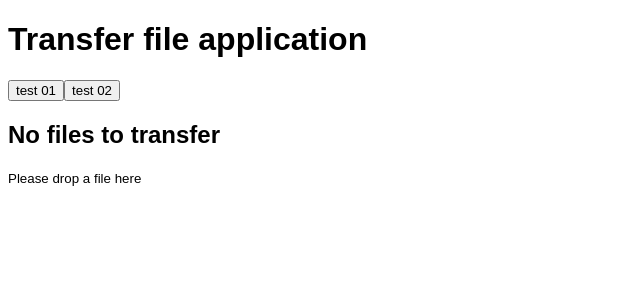
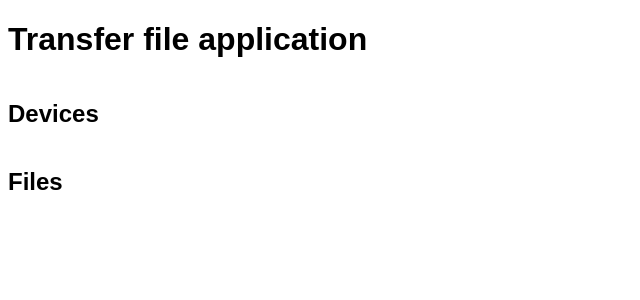
Before and after one commit to pettmatt/local-file-transfer, a React (Vite) app in the folder react-interface/: page / in a window 1280 px wide. Shown: the top 300 px of the page, without its empty margins (0-640 px from the left). Built offline with nearby package versions, Linux system fonts and the light colour scheme.

Commit message:
Feature web interface (4) prototype base for the interface is done

```diff
--- a/react-interface/package.json
+++ b/react-interface/package.json
@@ -10,6 +10,12 @@
     "preview": "vite preview"
   },
   "dependencies": {
+    "@emotion/react": "^11.11.1",
+    "@emotion/styled": "^11.11.0",
+    "@fontsource/roboto": "^5.0.8",
+    "@mui/icons-material": "^5.14.3",
+    "@mui/joy": "^5.0.0-beta.2",
+    "@mui/material": "^5.14.5",
     "react": "^18.2.0",
     "react-dom": "^18.2.0"
   },
--- a/react-interface/src/App.tsx
+++ b/react-interface/src/App.tsx
@@ -1,24 +1,49 @@
+import { ReactNode } from "react"
+import FileList from "./components/file-list"
 import DeviceList from "./components/device-list"
-import FileList from "./components/file-list"
+import FileReceiver from "./components/file-receiver"
+import ExtendableContainer from "./components/custom-components/extendable-container"
+import AutoExtendableContainer from "./components/custom-components/auto-extendable-container"
 
 const App = () => {
   const devices = [
     {
-        id: 0,
-        localIp: "test 01"
+      name: "test 01"
     },
     {
-        id: 1,
-        localIp: "test 02"
+      name: "test 02"
     }
-  ];
+  ]
+
+  const filesReceived = []
+
+  const fileReceiverHeader: ReactNode = (
+    <h2>Files received</h2>
+  )
+
+  const deviceListsHeader: ReactNode = (
+    <h2>Devices</h2>
+  )
+
+  const fileListsHeader: ReactNode = (
+    <h2>Files</h2>
+  )
 
   return (
     <>
       <h1>Transfer file application</h1>
 
-      <DeviceList devices={ devices } />
-      <FileList devices={ devices } files={ [] } />
+      <AutoExtendableContainer header={ fileReceiverHeader } manualSwitch={ false }>
+        <FileReceiver fileReceived={ filesReceived } />
+      </AutoExtendableContainer>
+
+      <ExtendableContainer header={ deviceListsHeader }>
+        <DeviceList devices={ devices } />
+      </ExtendableContainer>
+
+      <ExtendableContainer header={ fileListsHeader }>
+        <FileList devices={ devices } files={ [] } />
+      </ExtendableContainer>
     </>
   )
 }
--- /dev/null
+++ b/react-interface/src/components/custom-components/auto-extendable-container.tsx
@@ -0,0 +1,33 @@
+import React, { ReactNode } from "react"
+import Collapse from "@mui/material/Collapse"
+
+interface Props {
+    header: ReactNode,
+    children: ReactNode,
+    manualSwitch: boolean
+}
+
+const AutoExtendableContainer: React.FC<Props> = (props: Props) => {
+    const [display, setDisplay] = React.useState(false)
+
+    const handleChange = () => {
+        setDisplay((value) => !value)
+    }
+
+    return (
+        <div className="container extendable">
+            { props.manualSwitch && (
+                <div className="header clickable" onClick={ () => handleChange }>
+                    { props.header }
+                </div>
+            ) }
+
+            {/* Only when the container is opened programmably the component can be closed or opened manually */}
+            <Collapse orientation="vertical" in={ (props.manualSwitch) ? display : props.manualSwitch }>
+                { props.children }
+            </Collapse>
+        </div>
+    )
+}
+
+export default AutoExtendableContainer
--- /dev/null
+++ b/react-interface/src/components/custom-components/extendable-container.tsx
@@ -0,0 +1,29 @@
+import React, { useState, ReactNode } from "react"
+import Collapse from "@mui/material/Collapse"
+
+interface Props {
+    header: ReactNode,
+    children: ReactNode
+}
+
+const ExtendableContainer: React.FC<Props> = (props: Props) => {
+    const [display, setDisplay] = useState(false)
+
+    const handleToggle = () => {
+        console.log("CLICK", display)
+        setDisplay((value) => !value)
+    }
+
+    return (
+        <div className="container extendable">
+            <div className="header clickable" onClick={ handleToggle }>
+                { props.header }
+            </div>
+            <Collapse orientation="vertical" in={ display } /*collapsedSize={ 40 }*/>
+                { props.children }
+            </Collapse>
+        </div>
+    )
+}
+
+export default ExtendableContainer
--- a/react-interface/src/components/device-list.tsx
+++ b/react-interface/src/components/device-list.tsx
@@ -1,21 +1,16 @@
-import { useState } from "react"
+import { List, ListItem, ListItemText} from "@mui/material"
 
-interface DeviceListProps {
+interface Props {
     devices: Array<object>
 }
 
-const DeviceList = (props: DeviceListProps) => {
-    const [devices, setDevices] = useState(props.devices)
-
-    const devicesListed = devices.map(device => (
-        <DeviceItem key={ device.id } device={ device } />
-    ))
+const DeviceList = (props: Props) => {
 
     return (
         <div className="section-container">
-            { devices.length > 0 ? (
+            { props.devices.length > 0 ? (
                 <div className="list-container">
-                    { devicesListed }
+                    <CustomList array={ props.devices } />
                 </div>
             )
             :
@@ -33,19 +28,22 @@ const DeviceList = (props: DeviceListProps) => {
     )
 }
 
-interface DeviceItemProps {
-    device: object
+interface ListProps {
+    array: Array<object>
 }
 
-const DeviceItem = (props: DeviceItemProps) => {
-    const [device, setDevice] = useState(props.device)
+const CustomList = (props: ListProps) => {
 
-    const handleVerify = () => { console.log("Clicked") }
+    const itemList = props.array.map((item, index) => (
+        <ListItem disablePadding key={ index }>
+            <ListItemText primary={ item.name } />
+        </ListItem>
+    ))
 
     return (
-        <button key={ device.id } onClick={ handleVerify }>
-            { device.localIp }
-        </button>
+        <List>
+            { itemList }
+        </List>
     )
 }
 
--- a/react-interface/src/components/file-list.tsx
+++ b/react-interface/src/components/file-list.tsx
@@ -1,4 +1,6 @@
 import { useState } from "react"
+import { styled, Button, SvgIcon } from "@mui/joy"
+import { List, ListItem, ListItemText} from "@mui/material"
 
 interface Props {
     devices: Array<object>,
@@ -9,12 +11,17 @@ const FileList = (props: Props) => {
     const [devices, setDevices] = useState(props.devices)
     const [files, setFiles] = useState(props.files)
 
-    const filesListed = files.map(file => (
-        <>
-        <span>{ file.name }</span>
-        <button key={ file.id }>X</button>
-        </>
-    ))
+    const VisuallyHiddenInput = styled('input')`
+        clip: rect(0 0 0 0);
+        clip-path: inset(50%);
+        height: 1px;
+        overflow: hidden;
+        position: absolute;
+        bottom: 0;
+        left: 0;
+        white-space: nowrap;
+        width: 1px;
+    `
 
     return (
         <>
@@ -22,7 +29,7 @@ const FileList = (props: Props) => {
             <div className="section-container">
                 { files.length > 0 ? (
                     <div className="list-container">
-                        { filesListed }
+                        <CustomList array={ files } />
                     </div>
                 )
                 :
@@ -31,7 +38,31 @@ const FileList = (props: Props) => {
                         <h2>No files to transfer</h2>
                         <p>
                             <small>
-                                Please drop a file here
+                                <span></span>
+                                <Button
+                                    component="label"
+                                    color="neutral"
+                                    startDecorator={
+                                        <SvgIcon>
+                                            <svg
+                                                xmlns="http://www.w3.org/2000/svg"
+                                                fill="none"
+                                                viewBox="0 0 24 24"
+                                                strokeWidth={1.5}
+                                                stroke="currentColor"
+                                            >
+                                                <path
+                                                    strokeLinecap="round"
+                                                    strokeLinejoin="round"
+                                                    d="M12 16.5V9.75m0 0l3 3m-3-3l-3 3M6.75 19.5a4.5 4.5 0 01-1.41-8.775 5.25 5.25 0 0110.233-2.33 3 3 0 013.758 3.848A3.752 3.752 0 0118 19.5H6.75z"
+                                                />
+                                            </svg>
+                                        </SvgIcon>
+                                    }
+                                >
+                                    Upload file
+                                    <VisuallyHiddenInput type="file" />
+                                </Button>
                             </small>
                         </p>
                     </div>
@@ -42,4 +73,23 @@ const FileList = (props: Props) => {
     )
 }
 
+interface ListProps {
+    array: Array<object>
+}
+
+const CustomList = (props: ListProps) => {
+
+    const itemList = props.array.map((item, index) => (
+        <ListItem disablePadding key={ index }>
+            <ListItemText primary={ item.name } />
+        </ListItem>
+    ))
+
+    return (
+        <List>
+            { itemList }
+        </List>
+    )
+}
+
 export default FileList
--- /dev/null
+++ b/react-interface/src/components/file-receiver.tsx
@@ -0,0 +1,29 @@
+import { useState } from "react"
+
+interface Props {
+    fileReceived: any[]
+}
+
+const FileReceiver = (props: Props) => {
+    const [files, setFiles] = useState(props.fileReceived)
+
+    const filesReceived = files.map((file, index) => (
+        <div key={ index }>
+            <span>{ file.name }</span>
+            <button>download</button>
+            <button>remove</button>
+        </div>
+    ))
+
+    return (
+        <div className="section-container">
+            { files.length > 0 && (
+                <div className="list-container">
+                    { filesReceived }
+                </div>
+            ) }
+        </div>
+    )
+}
+
+export default FileReceiver
```
Also changed, not shown: 1 other file (tests, documents, lock files or other folders).
